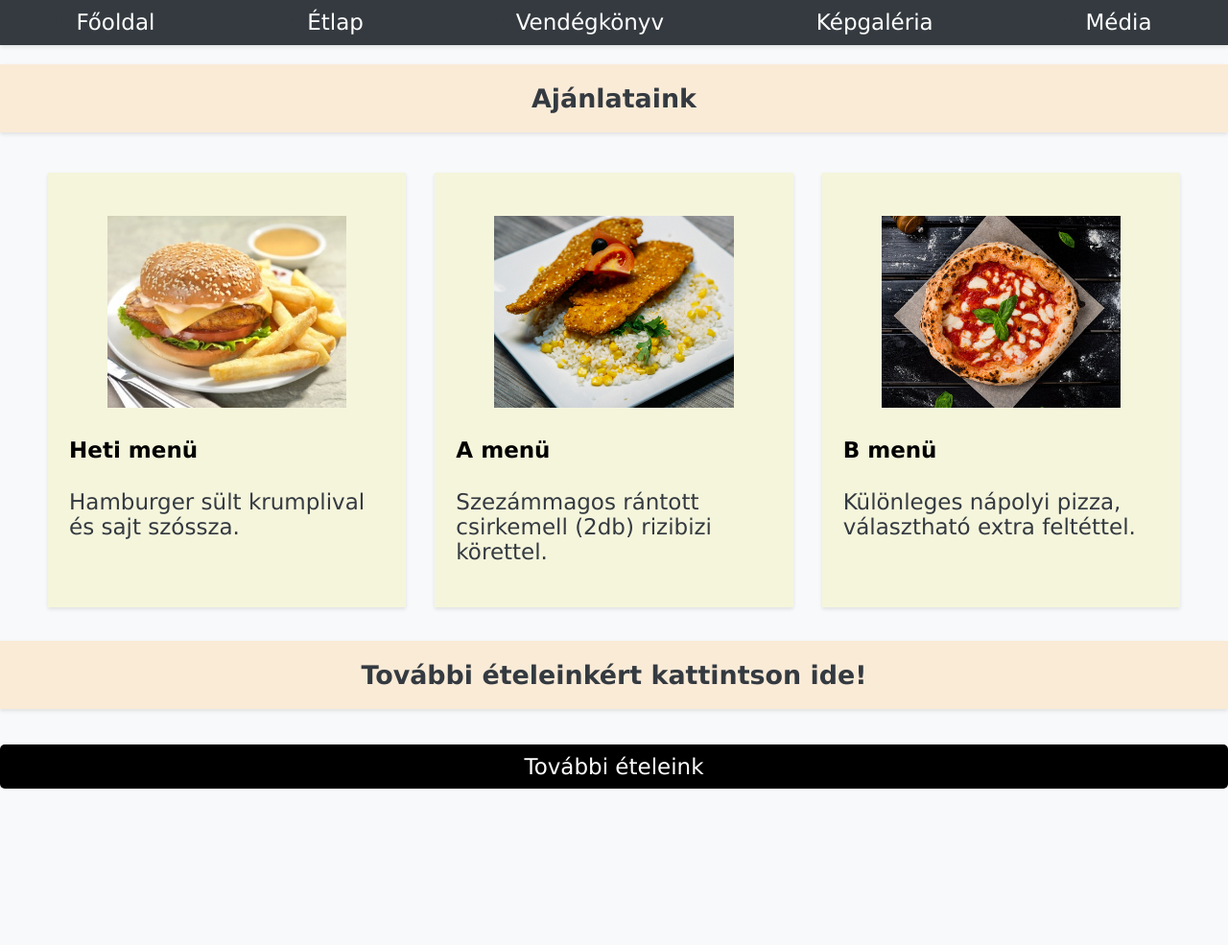
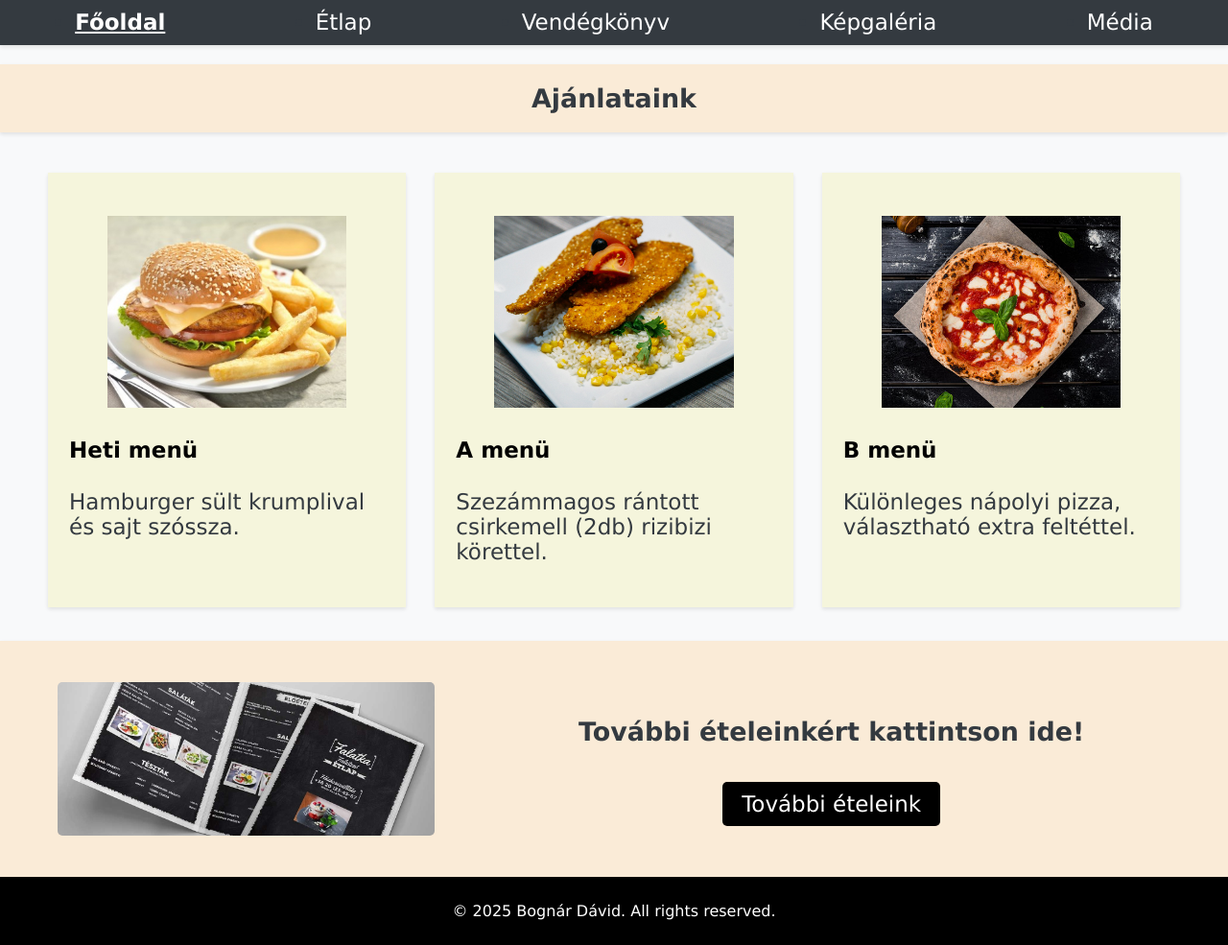
Before and after one commit to Darkyyka/Ettermi_weboldal, a plain HTML site: page index.html in a window 1280 px wide. Shown: the whole page at 96% size. Before the commit the page ends 822 px from the top, so only its background shows below. Drawn offline with Linux system fonts and the light colour scheme.

Commit message:
Update index.html

```diff
--- a/index.html
+++ b/index.html
@@ -1,18 +1,18 @@
 <!DOCTYPE html>
-<html lang="en">
+<html lang="hu">
 <head>
     <meta charset="UTF-8">
     <meta name="viewport" content="width=device-width, initial-scale=1.0">
     <link rel="stylesheet" href="css/style.css">
-    <title>HTML Weboldal</title>
+    <title>Főoldal</title>
 </head>
 <body>
     <div class="header">
         <nav class="" id="gyere-ide">
             <ul class="navbar">
-                <li class="navitem"><a class="nav-link" href="weboldal.html">Főoldal</a></li>
+                <li class="navitem current-page"><a class="nav-link" href="index.html">Főoldal</a></li>
                 <li class="navitem"><a class="nav-link" href="table.html">Étlap</a></li>
-                <li class="navitem"><a class="nav-link" href="form.html">Vendégkönyv</a></li>
+                <li class="navitem"><a class="nav-link" href="forms.html">Vendégkönyv</a></li>
                 <li class="navitem"><a class="nav-link" href="gallery.html">Képgaléria</a></li>
                 <li class="navitem"><a class="nav-link" href="media.html">Média</a></li>
             </ul>
@@ -57,10 +57,21 @@
         </div>
     </div>
     <div class="row">
-        <h3 class="row-items">További ételeinkért kattintson ide!</h3>
-        <a href="table.html" class="view-more-button row-items">További ételeink</a>
+        <section class="row-items">
+            <div class="content">
+                <figure class="image-container">
+                    <img src="images/etlap.jpg" alt="Delicious Food" class="food-image">
+                </figure>
+                <div class="text-container">
+                    <h3>További ételeinkért kattintson ide!</h3>
+                    <a href="table.html" class="view-more-button">További ételeink</a>
+                </div>
+            </div>
+        </section>
     </div>
 
-
+    <footer class="footer">
+        <p>&copy; 2025 Bognár Dávid. All rights reserved.</p>
+    </footer>
 </body>
 </html>
```
